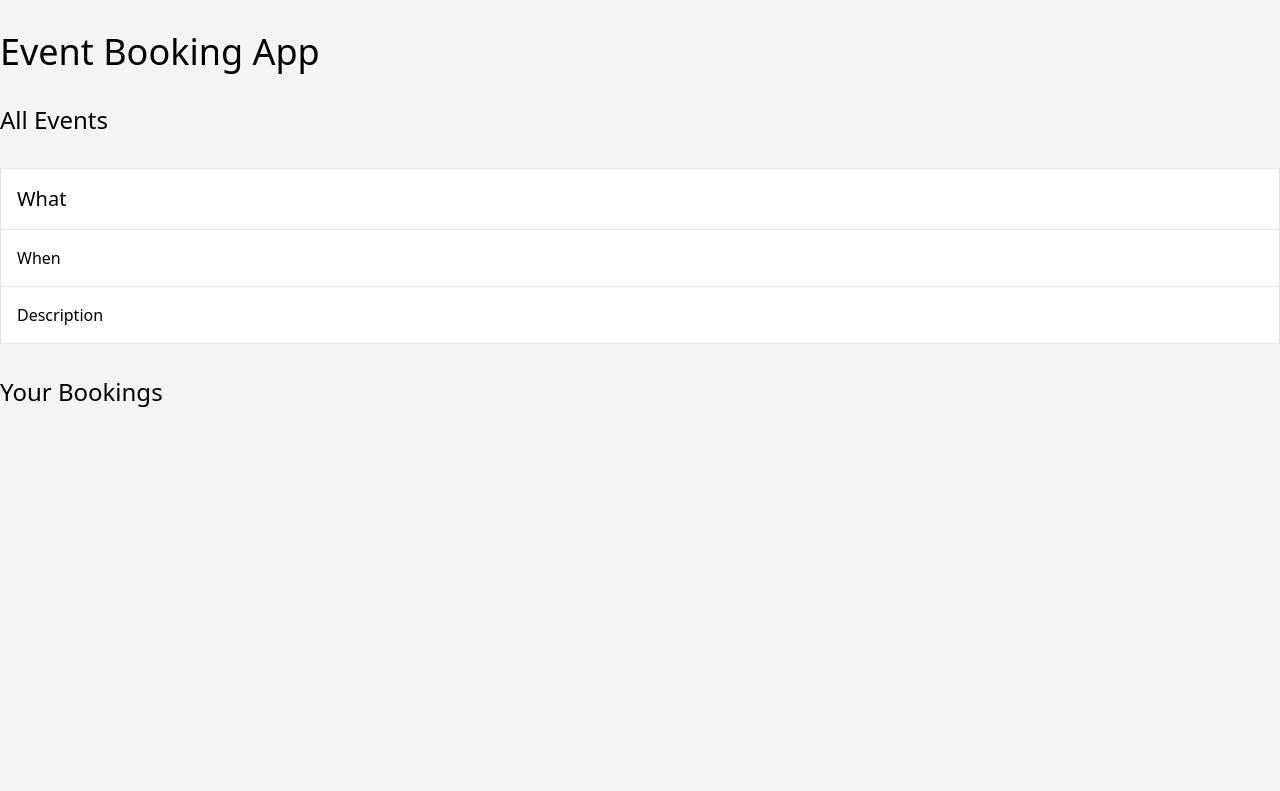
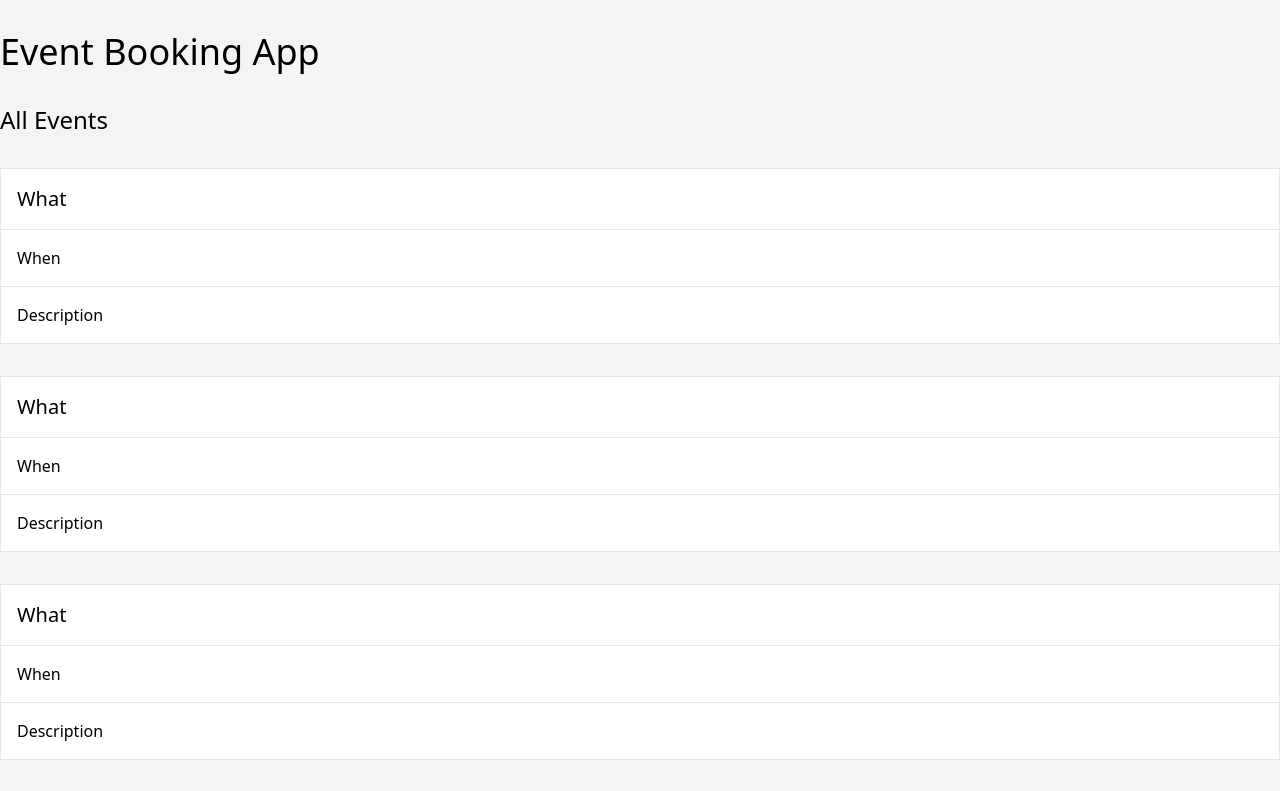
Before and after one commit to richiea1y/event-booking, a Vue app: page / in a window 1280 px wide. Shown: the top 791 px of the page. Built offline with nearby package versions, Linux system fonts and the light colour scheme.

Commit message:
feat(app): use v-for to render EventCard component dynamically

```diff
--- a/src/App.vue
+++ b/src/App.vue
@@ -2,7 +2,7 @@
   <main class="container mx-auto my-8 space-y-8">
     <h1 class="text-4xl font-medium">Event Booking App</h1>
     <h2 class="text-2xl font-medium">All Events</h2>
-    <EventCard />
+    <EventCard v-for="i in 8" :key="i" />
     <h2 class="text-2xl font-medium">Your Bookings</h2>
   </main>
 </template>
```
